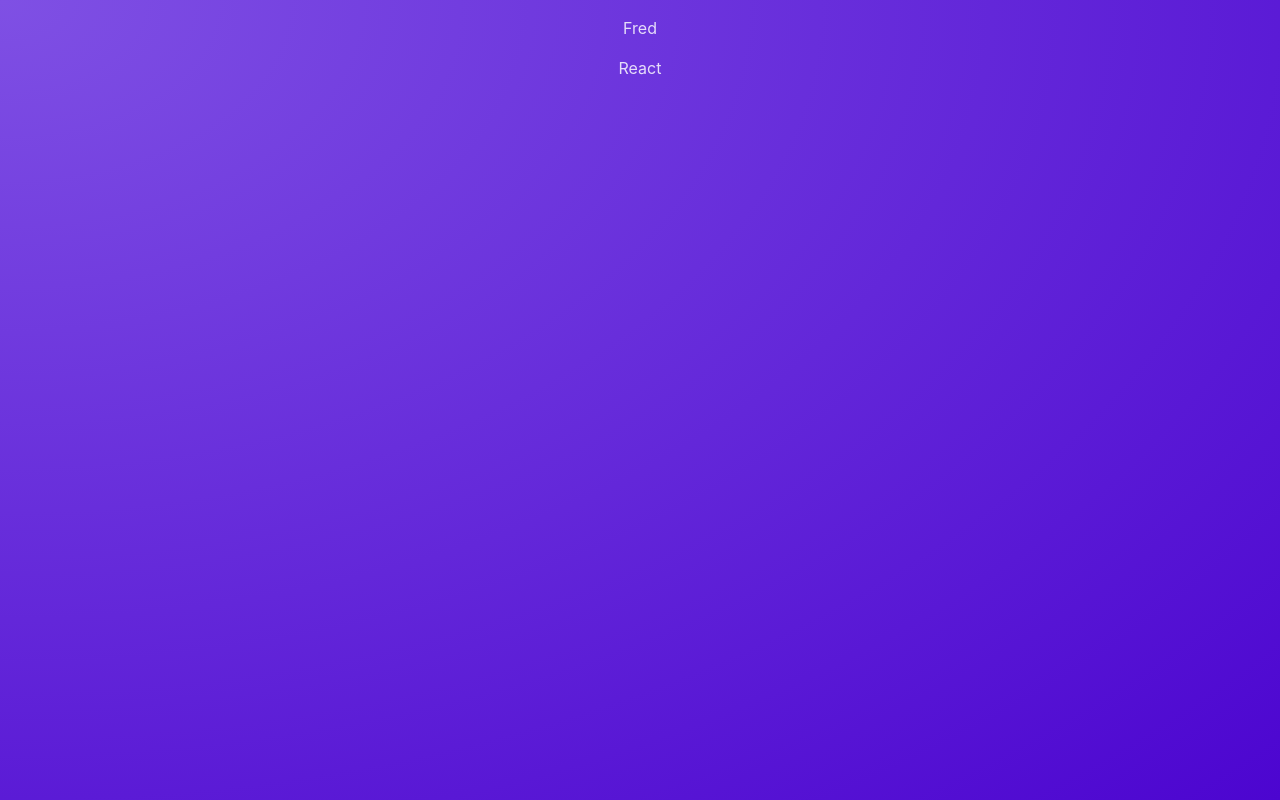
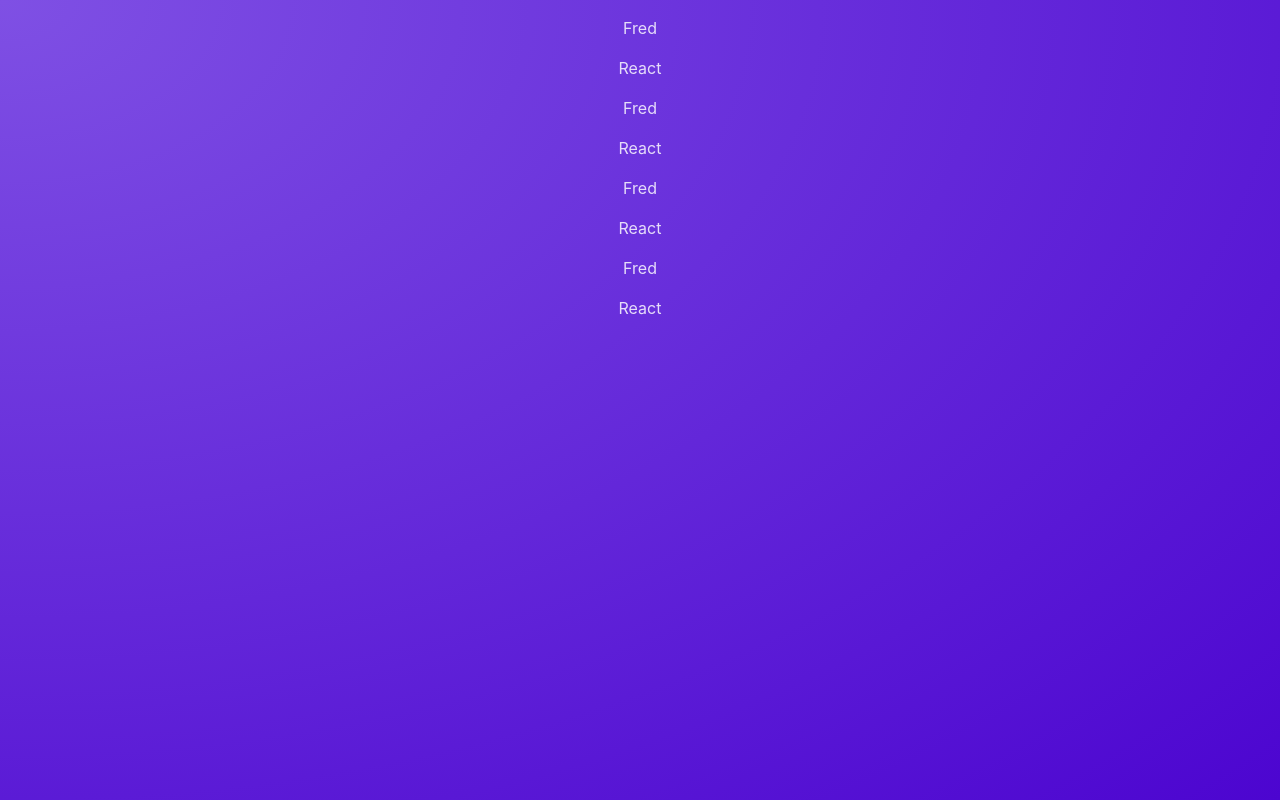
Before and after one commit to fredericreact/reactSummary, a React (Vite) app: page / in a window 1280 px wide. Built offline with nearby package versions, Linux system fonts and the light colour scheme.

Commit message:
Reusing Components

```diff
--- a/src/App.jsx
+++ b/src/App.jsx
@@ -1,7 +1,12 @@
 import Post from './components/Post'
 
 function App() {
-  return <Post/>;
+  return <main>
+    <Post/>
+    <Post/>
+    <Post/>
+    <Post/>
+  </main>;
 }
 
 export default App;
```
